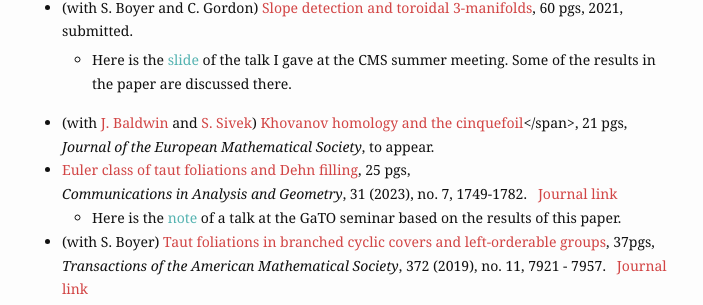
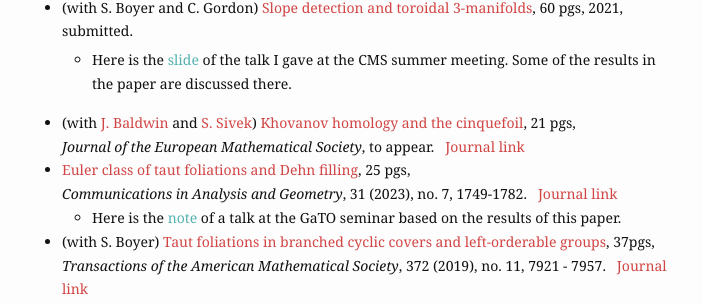
Before and after one commit to yinghu-math/yinghu-math.github.io, a Jekyll site: the page built from research.md, in a window 1280 px wide. Shown: the part 342-647 px from the top of the page, without its empty margins (288-991 px from the left). Built offline with Jekyll 4.4.1, drawn with Linux system fonts in a browser that asks for light colours.

Commit message:
minor typos corrected

```diff
--- a/research.md
+++ b/research.md
@@ -22,8 +22,8 @@
             <li style="margin: 5px 0;"> Here is the <a href="/assets/files/slope_detection_talk_note_CMS.pdf" target="_blank" style="color: #55B3B1;">slide</a> of the talk I gave at the CMS summer meeting. Some of the results in the paper are discussed there.
             </li>
             </ul>
-        <li> (with <a href="https://sites.google.com/bc.edu/john-baldwin/home">J. Baldwin</a> and <a href="http://wwwf.imperial.ac.uk/~ssivek/">S. Sivek</a>) <a href="https://arxiv.org/abs/2105.12102">Khovanov homology and the cinquefoil</a></span>, 21 pgs, <br>
-        <em>Journal of the European Mathematical Society</em>, to appear.
+        <li> (with <a href="https://sites.google.com/bc.edu/john-baldwin/home">J. Baldwin</a> and <a href="http://wwwf.imperial.ac.uk/~ssivek/">S. Sivek</a>) <a href="https://arxiv.org/abs/2105.12102">Khovanov homology and the cinquefoil</a>, 21 pgs, <br>
+        <em>Journal of the European Mathematical Society</em>, to appear. &nbsp; <a href="https://ems.press/journals/jems/articles/13947393"> Journal link </a>
         </li>
         <li> <a href="https://arxiv.org/abs/1912.01645">Euler class of taut foliations and Dehn filling</a>, 25 pgs, <br>
         <em>Communications in Analysis and Geometry</em>, 31 (2023), no. 7, 1749-1782. &nbsp; <a href="https://www.intlpress.com/site/pub/pages/journals/items/cag/content/vols/0031/0007/index.php"> Journal link </a>
```
